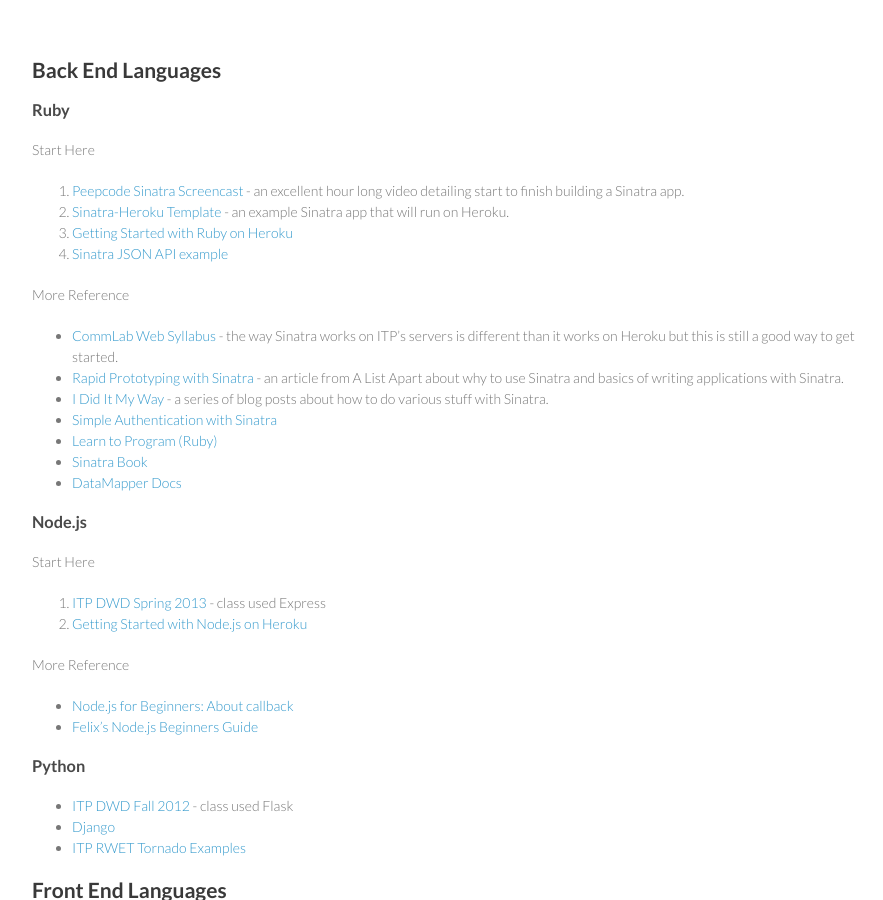
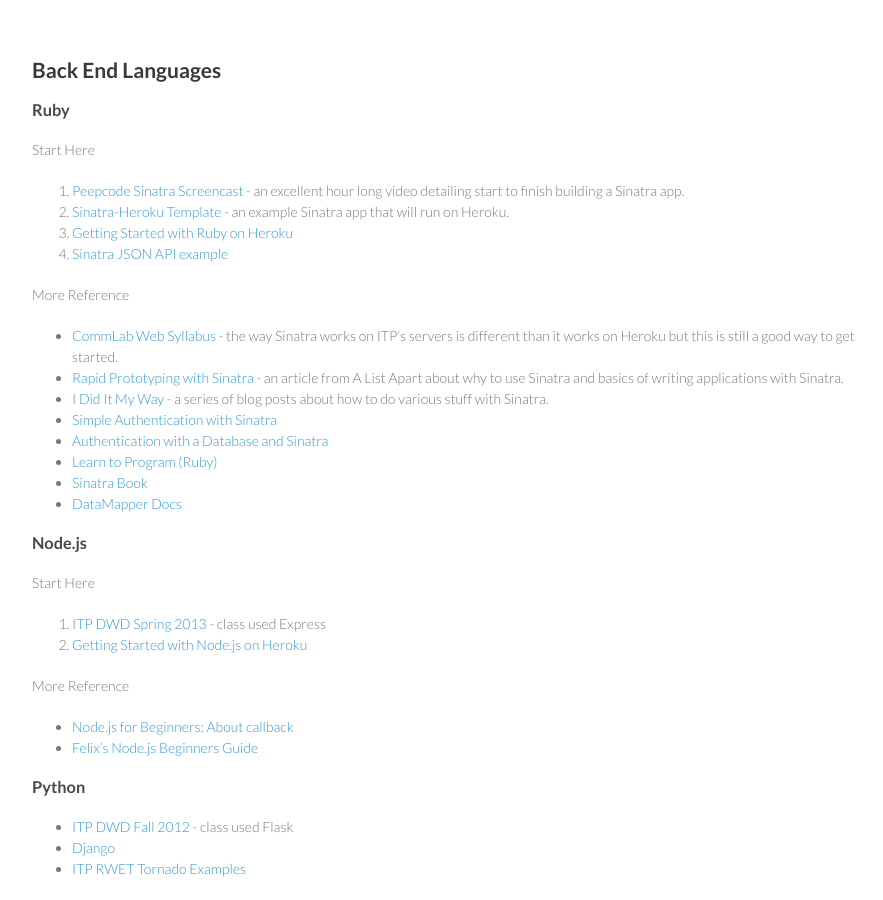
Before and after one commit to itpresidents/itpresidents.github.com, a Jekyll site: the page built from resources/web.md, in a window 1280 px wide and 900 px high. Shown: the whole window, without its empty margins (178-1061 px from the left). Built offline with Jekyll 4.4.1, drawn with Linux system fonts in a browser that asks for light colours; Markdown is read by kramdown in place of the engine named in the settings.

Commit message:
Update web.md

```diff
--- a/resources/web.md
+++ b/resources/web.md
@@ -20,6 +20,7 @@
 - [Rapid Prototyping with Sinatra](http://alistapart.com/article/rapid-prototyping-with-sinatra) - an article from A List Apart about why to use Sinatra and basics of writing applications with Sinatra.
 - [I Did It My Way](http://ididitmyway.herokuapp.com/) - a series of blog posts about how to do various stuff with Sinatra.
 - [Simple Authentication with Sinatra](http://ididitmyway.herokuapp.com/past/2011/2/22/really_simple_authentication_in_sinatra/)
+- [Authentication with a Database and Sinatra](https://github.com/stevenklise/sinatra-warden-example)
 - [Learn to Program (Ruby)](http://pine.fm/LearnToProgram/)
 - [Sinatra Book](http://sinatra-book.gittr.com/)
 - [DataMapper Docs](http://datamapper.org/docs/)
```
